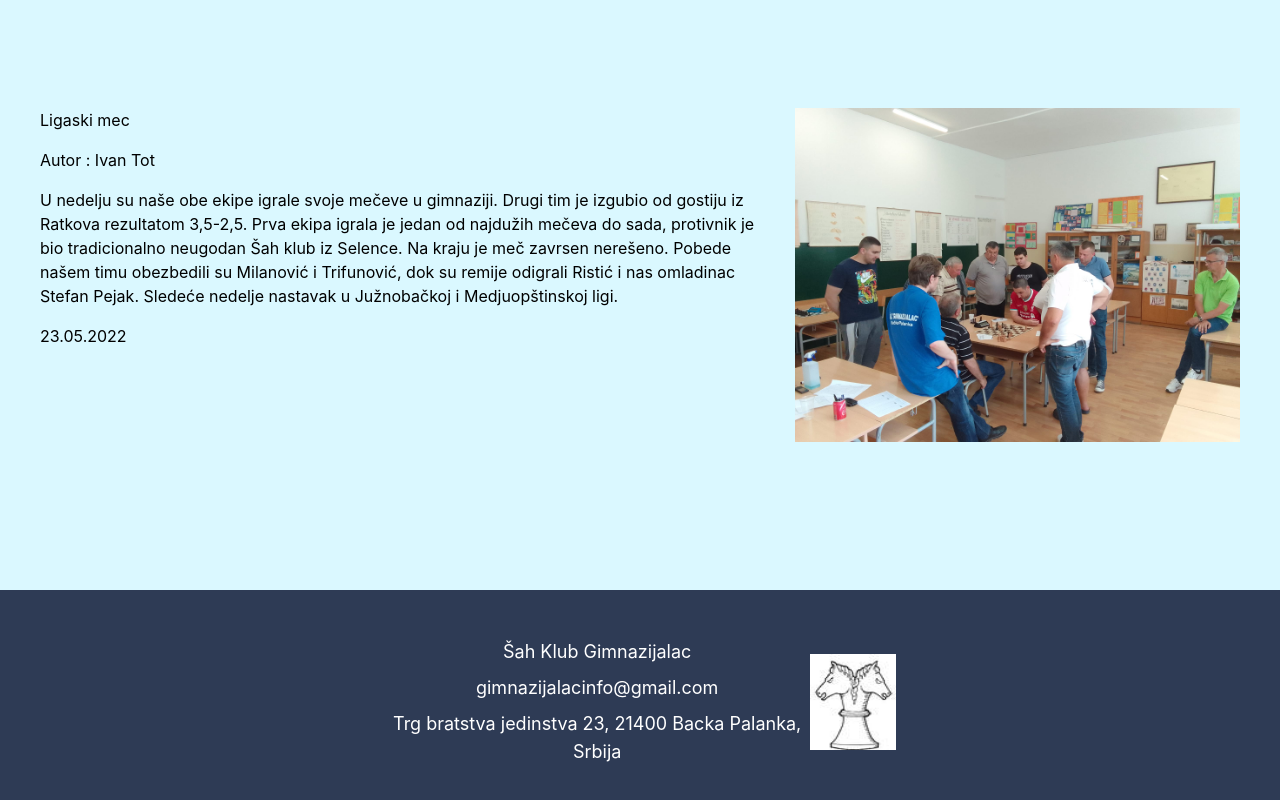
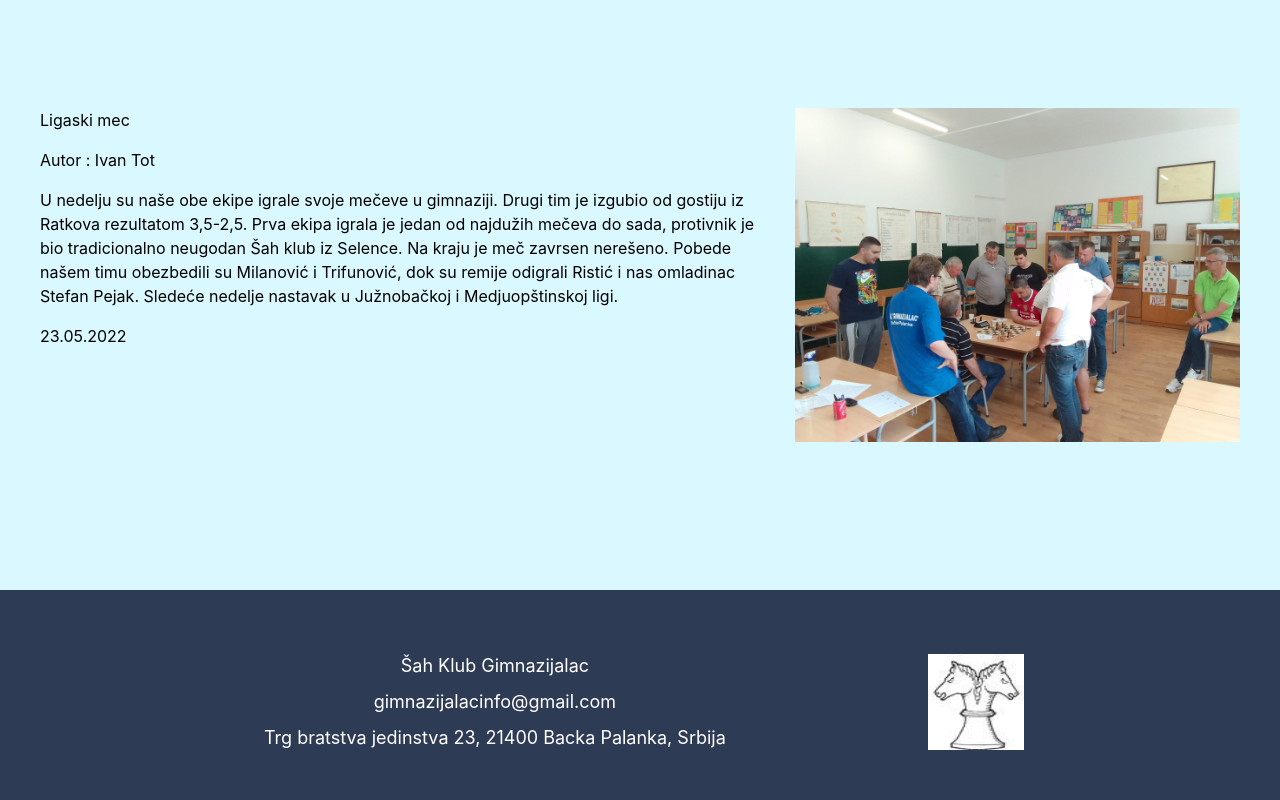
Before and after one commit to milanm98/chess-club-website, a Next.js app: page / in a window 1280 px wide. Shown: the part 2663-3463 px from the top of the page. Built offline with nearby package versions, Linux system fonts and the light colour scheme.

Commit message:
fix responsivness

```diff
--- a/components/footer.tsx
+++ b/components/footer.tsx
@@ -1,7 +1,7 @@
 export default function Footer() {
   return (
     <footer className="text-center bg-[#2E3B55] flex flex-col md:flex-row justify-between items-center">
-      <div className="ml-0 md:ml-96">
+      <div className="ml-0 md:ml-16 lg:ml-32 xl:ml-64 2xl:ml-96">
         <p className="p-2 text-white text-sm lg:text-lg">
           Šah Klub Gimnazijalac
         </p>
@@ -12,7 +12,7 @@ export default function Footer() {
           Trg bratstva jedinstva 23, 21400 Backa Palanka, Srbija
         </p>
       </div>
-      <div className="mr-0 md:mr-96 flex justify-center items-center">
+      <div className="mr-0 md:mr-16 lg:mr-32 xl:mr-64 2xl:mr-96 flex justify-center items-center">
         <img
           className="w-16 md:w-24 h-16 md:h-24 my-6 md:my-16"
           src="logo.jpg"
```
